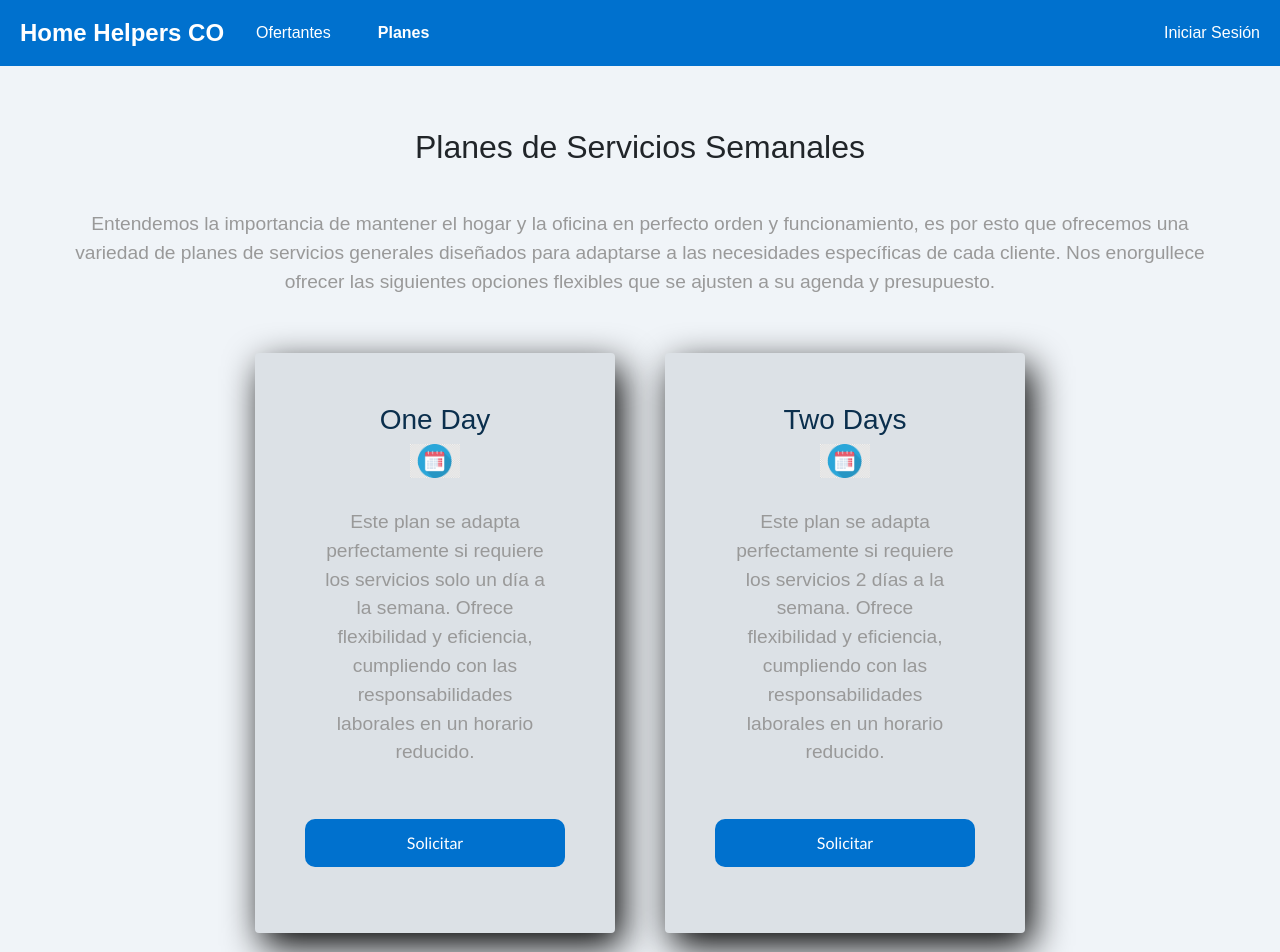
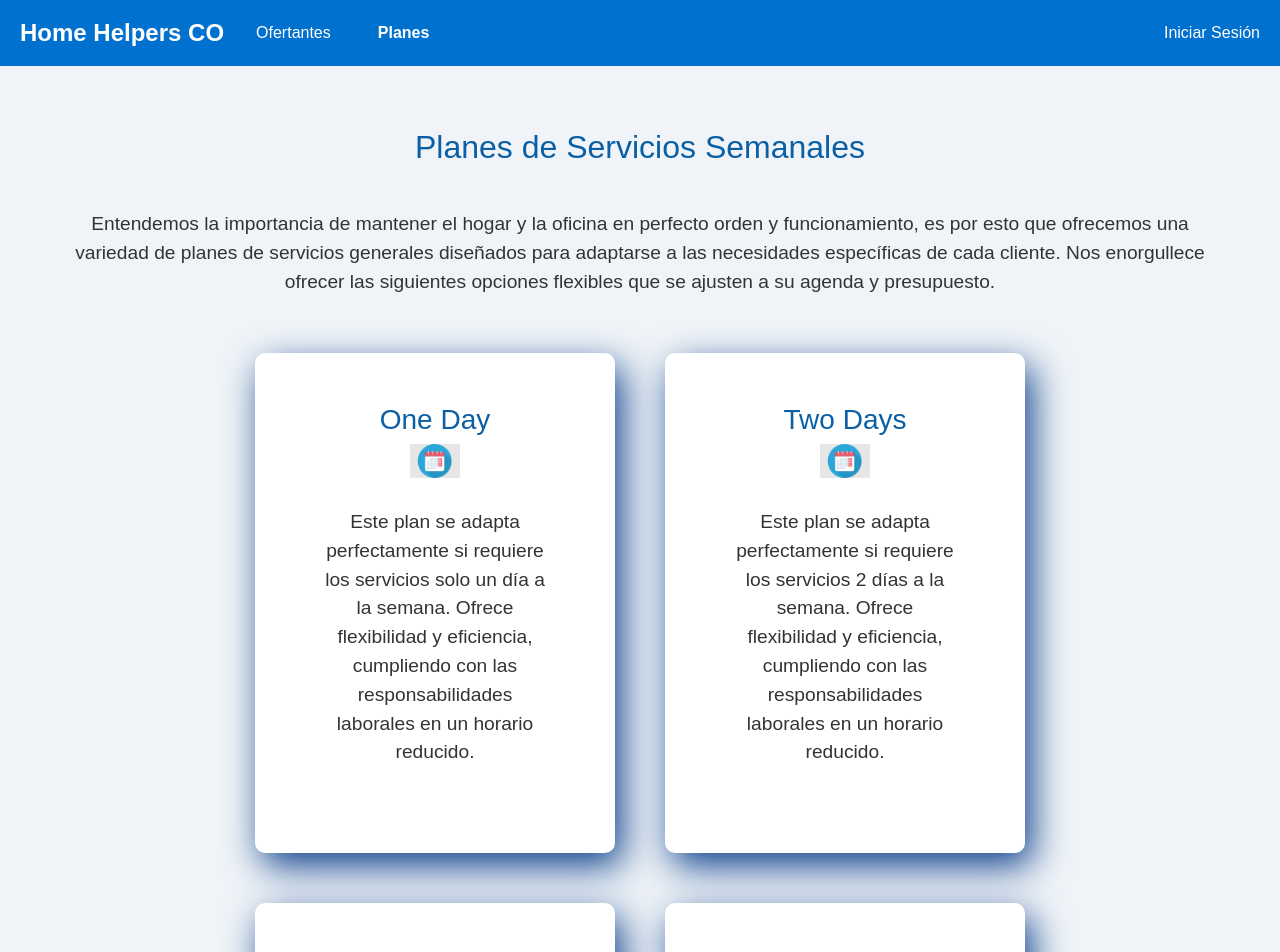
Before and after one commit to ALEJABM0817/TG, a React (Vite) app: page /Planes in a window 1280 px wide. Shown: the top 952 px of the page. Built offline with nearby package versions, Linux system fonts and the light colour scheme.

Commit message:
detalles frontend

```diff
--- a/src/assets/styles/pages/auth/_auth.scss
+++ b/src/assets/styles/pages/auth/_auth.scss
@@ -185,7 +185,7 @@
     margin: auto;
     border-radius: 4px;
     font-family: 'calibri';
-    box-shadow: 7px 13px 37px #000;
+    box-shadow: 7px 13px 37px #0d408b;
 
     h4 {
         font-size: 22px;
@@ -262,7 +262,7 @@
         transition: .3s ease;
 
         &:hover {
-            background-color: #4b95b3;
+            background-color: #0056b3;
         }
     }
 
@@ -300,6 +300,7 @@
     h2 {
         text-align: center;
         padding-top: 30px;
+        color: rgb(10 95 165);
     }
 
     p {
@@ -321,12 +322,12 @@
 .container-planes,
 .ofertantes-content {
     width: 360px;
-    background: rgb(220, 225, 230);
+    background: #fff;
     padding: 50px;
-    border-radius: 4px;
+    border-radius: 10px;
     font-family: 'calibri';
-    color: rgb(11, 47, 77);
-    box-shadow: 7px 13px 37px #000;
+    color: rgb(10 95 165);
+    box-shadow: 7px 13px 37px #0d408b;
     display: flex;
     flex-direction: column;
     justify-content: space-between;
@@ -351,34 +352,34 @@
         }
     }
 
-    .buttons,
-    .container-buttons .button {
-        width: 100%;
-        background: #0071ce;
-        border: 2px;
-        padding: 12px;
-        color: white;
-        margin: 16px 0;
-        font-size: 16px;
-        cursor: pointer;
-        border-radius: 10px;
-        transition: .3s ease;
+   // .buttons,
+    //.container-buttons .button {
+     //   width: 100%;
+      //  background: #0071ce;
+       // border: 2px;
+       // padding: 12px;
+        //color: white;
+        //margin: 16px 0;
+        //font-size: 16px;
+       // cursor: pointer;
+        //border-radius: 10px;
+      //  transition: .3s ease;
 
-        &:hover {
-            background-color: #004884;
-        }
-    }
+        //&:hover {
+        //    background-color: #004884;
+        //}
+   // }
 
-    .container-buttons {
-        display: flex;
-        justify-content: center;
-        align-items: center;
-        column-gap: 15px;
+   // .container-buttons {
+      //  display: flex;
+      //  justify-content: center;
+       // align-items: center;
+       // column-gap: 15px;
 
-        .button {
-            box-shadow: 7px 13px 20px #202020;
-        }
-    }
+       // .button {
+        //    box-shadow: 7px 13px 20px #202020;
+       // }
+  //  }
 
 
 }
--- a/src/assets/styles/pages/ofertantes/_ofertantes.scss
+++ b/src/assets/styles/pages/ofertantes/_ofertantes.scss
@@ -121,6 +121,6 @@
     p {
         text-align: center;
         font-size: 1.2rem;
-        color: #999;
+        color:#333333
     }
 }
--- a/src/assets/styles/pages/panel/_experiencia.scss
+++ b/src/assets/styles/pages/panel/_experiencia.scss
@@ -91,8 +91,8 @@ $error-color: #e74c3c;
     .submit-button,
     .remove-button,
     .cancel-button {
-        background-color: $button-bg-color;
-        color: $button-text-color;
+        background-color: #007bff;
+        color: #fff;
         padding: $button-padding;
         border: none;
         border-radius: $button-border-radius;
@@ -117,8 +117,8 @@ $error-color: #e74c3c;
 
     .submit-button {
         margin-top: 20px;
-        background-color: #f1f1f1;
-        color: #0056b3;
+        background-color: #007bff;
+        color: #fff;
         border: 1px solid #0056b3;
 
         &:hover {
@@ -173,8 +173,8 @@ $error-color: #e74c3c;
             margin-top: 1rem;
             padding: 0.5rem 1rem;
             font-size: 1rem;
-            color: #0056b3;
-            background-color: #f1f1f1;
+            color: #fff;
+            background-color: #007bff;
             border: 1px solid #0056b3;
             border-radius: 4px;
             cursor: pointer;
--- a/src/assets/styles/pages/panel/_mis-datos.scss
+++ b/src/assets/styles/pages/panel/_mis-datos.scss
@@ -15,7 +15,7 @@
         background-color: white;
         padding: 2rem;
         border-radius: 10px;
-        box-shadow: 0 4px 8px rgba(0, 0, 0, 0.1);
+        box-shadow: 7px 13px 37px #0d408b;
         min-width: 360px;
 
         h2 {
@@ -35,7 +35,8 @@
         }
 
         button {
-            margin-top: 1.5rem;
+            display: block;
+            margin: 1.5rem auto;
             padding: 0.7rem 1.5rem;
             border: none;
             background-color: #007bff;
--- a/src/clean/pages/Componentes/ServiceForm.jsx
+++ b/src/clean/pages/Componentes/ServiceForm.jsx
@@ -357,7 +357,7 @@ export const ServiceForm = ({ servicios, idOfertante }) => {
             ))}
 
 
-            <button onClick={handleAddService}>Agregar servicio</button>
+            <button onClick={handleAddService}>Solicitar servicio</button>
             {error && <p className="error-message">{error}</p>}
 
             <div className="total">Precio total: {calculateTotalPrice()}</div>
--- a/src/clean/pages/Planes/PlanesItem.jsx
+++ b/src/clean/pages/Planes/PlanesItem.jsx
@@ -6,7 +6,7 @@ export const PlanesItem = ({title, content, imgSrc}) => {
             <img src={imgSrc} alt="Plan Básico" />
         </div>
         <p>{content}</p>
-        <input className="buttons" type="submit" value="Solicitar" />
+
       </div>
   )
 }
```
